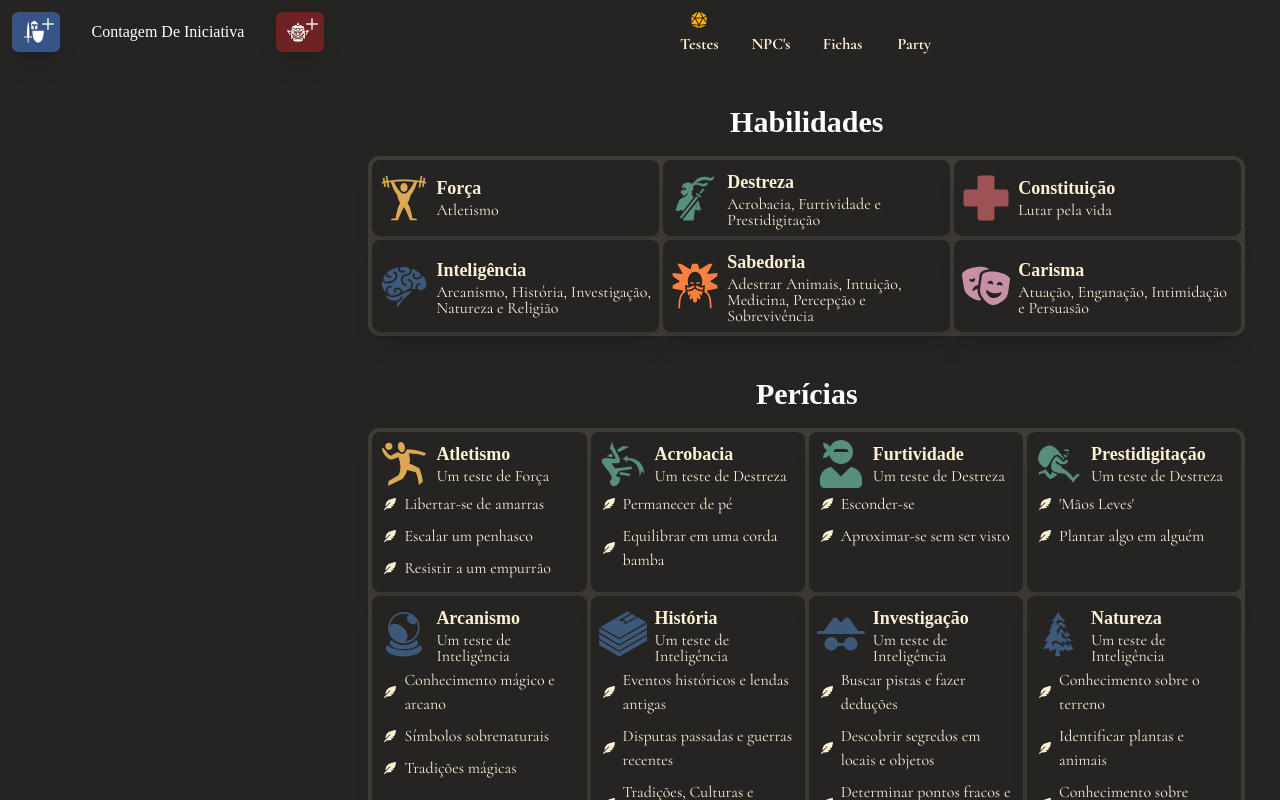
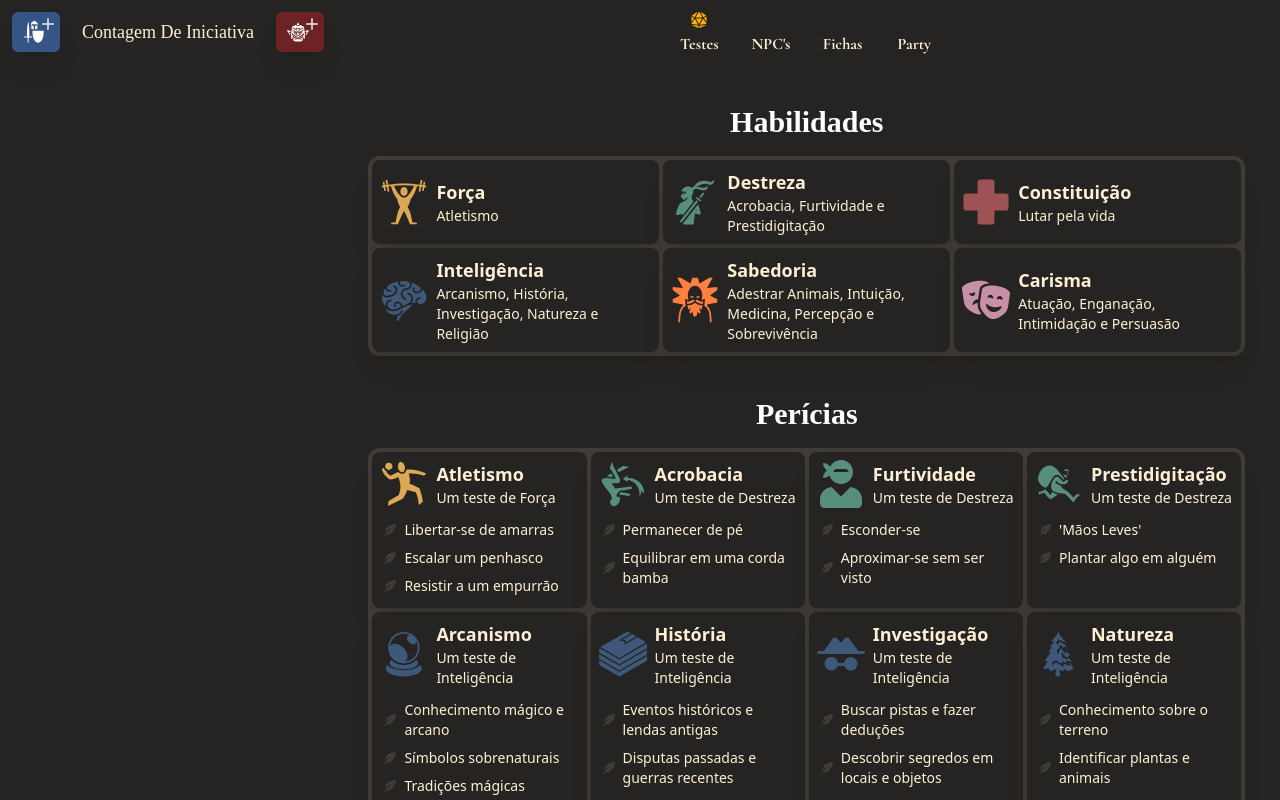
Before and after one commit to PedroVMLopes/iniciative-calculator, a React (Create React App) app: page / in a window 1280 px wide. Shown: the top 800 px of the page. Built offline with nearby package versions, Linux system fonts and the light colour scheme; a web font is replaced by a local one.

Commit message:
UI Improvements

```diff
--- a/src/components/Main/Tests/ExpertiseCard.js
+++ b/src/components/Main/Tests/ExpertiseCard.js
@@ -3,30 +3,28 @@ import { FaFeatherAlt } from "react-icons/fa";
 
 export function ExpertiseCard({ name, description, examples, icon, color }) {
   return (
-    <div className="flex flex-col p-2 rounded-lg bg-[var(--cinza-escuro)] shadow-xl text-left">
+    <div className="flex flex-col p-2 rounded-lg bg-[var(--cinza-escuro)] shadow-xl text-left font-sans">
       <div className="flex flex-row border-b-2">
         <div className={`text-5xl flex items-center`} style={{ color }}>
           {icon}
         </div>
         <div className="ml-2">
-          <h2 className="font-bold font-unifraktur text-lg">{name}</h2>
-          <h3>{description}</h3>
+          <h2 className="font-semibold text-lg">{name}</h2>
+          <h3 className="text-sm">{description}</h3>
         </div>
       </div>
-      <div>
-        <ul>
+      <ul className="mt-2">
         {examples.map((example, index) => (
           <li className="p-1" key={index}>
             <div className="flex flex-row text-[12px] items-center">
-                <div className="width-[12px]">
+              <div className="width-[12px] text-[var(--cinza-medio)]">
                 <FaFeatherAlt />
               </div>
-                <p className="ml-2 text-base">{example}</p>
+              <p className="ml-2 text-sm">{example}</p>
             </div>
           </li>
         ))}
       </ul>
     </div>
-    </div>
   );
 }
--- a/src/components/Main/Tests/Tests.js
+++ b/src/components/Main/Tests/Tests.js
@@ -48,13 +48,13 @@ const Tests = () => {
     }, [isExpanded]);
 
     return (
-      <div className="flex flex-col h-full w-full justify-center">
+      <div className="flex flex-col h-full w-full justify-center font-sans text-sm">
         <div className="flex flex-row border-b-2">
           <div className={`text-5xl flex items-center`} style={{ color }}>
             {icon}
           </div>
           <div className="ml-2">
-            <h2 className="font-bold font-unifraktur text-lg">{name}</h2>
+            <h2 className="font-semibold text-lg">{name}</h2>
             <h3>{description}</h3>
           </div>
         </div>
--- a/src/components/MenuLateral/CardInimigo/CardInimigo.js
+++ b/src/components/MenuLateral/CardInimigo/CardInimigo.js
@@ -23,7 +23,7 @@ const FormCardInimigo = ({
       `}
     >
       <div className="flex relative flex-col w-[100%] justify-between text-lg text-[var(--bege)]">
-        <h1 className="font-serif">{inimigoData.nome}</h1>
+        <h1 className="font-sans font-semibold">{inimigoData.nome}</h1>
       </div>
 
       {/* Campos do card expandido */}
@@ -113,7 +113,7 @@ const FormCardInimigo = ({
       </form>
       {/* Campos do card retraído */}
       {!isExpanded && (
-        <div className="flex z-10 flex-col w-full pb-2">
+        <div className="flex z-10 flex-col w-full pb-4">
           <div className="flex flex-row items-center justify-evenly">
             <label className="flex row text-white">
               <FaShieldAlt />
--- a/src/components/MenuLateral/CardPlayer/CardPlayer.css
+++ b/src/components/MenuLateral/CardPlayer/CardPlayer.css
@@ -7,8 +7,6 @@
 }
 
 .card-player h1 {
-  color: #fff;
-  text-shadow: 0px 4px 4px rgba(0, 0, 0, 0.25);
   padding-top: 0.75rem;
 }
 
--- a/src/components/MenuLateral/CardPlayer/CardPlayer.js
+++ b/src/components/MenuLateral/CardPlayer/CardPlayer.js
@@ -96,7 +96,7 @@ const CardPlayer = ({ player }) => {
         playerData[0].condicao ? "cardComCondicao" : ""
       }`}
     >
-      <div className="flex relative flex-col w-[100%] justify-between font-serif text-[var(--bege)] pt-1">
+      <div className="flex relative flex-col w-[100%] justify-between text-[var(--bege)] pt-1 font-sans font-semibold">
         <h1>{playerData[0].nome}</h1>
       </div>
 
--- a/src/components/MenuLateral/MenuLateral.css
+++ b/src/components/MenuLateral/MenuLateral.css
@@ -7,7 +7,6 @@
 }
 
 .menu-lateral h1 {
-  color: #fff;
   text-align: center;
 }
 
--- a/src/components/MenuLateral/MenuLateral.js
+++ b/src/components/MenuLateral/MenuLateral.js
@@ -72,7 +72,9 @@ const MenuLateral = () => {
             <GiBattleGear />
           </button>
         </div>
-        <h1 className="font-unifraktur pl-2 pr-2">Contagem De Iniciativa</h1>
+        <h1 className="font-unifraktur pl-2 pr-2 text-[var(--bege)] text-lg">
+          Contagem De Iniciativa
+        </h1>
         <button
           onClick={toggleExpandInimigo}
           className="relative w-12 h-10 p-1 pr-2 bg-[var(--vermelho-claro)] flex items-center justify-evenly rounded-md text-white hover:bg-red-950 text-2xl font-extrabold shadow-xl "
```
Lines whose indentation alone changed are shown as unchanged.
